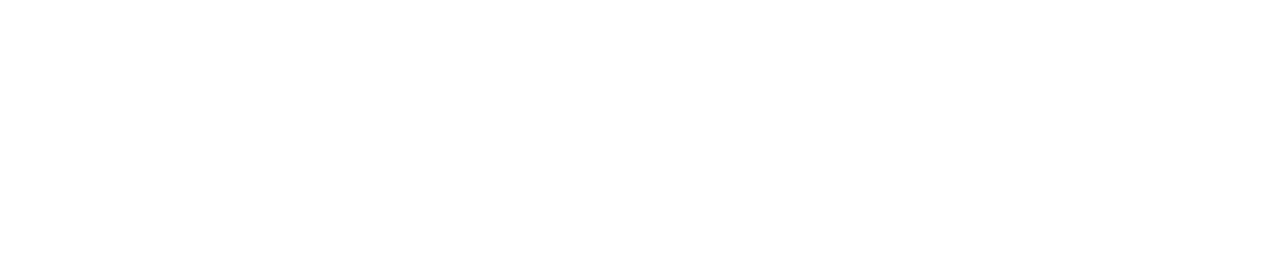
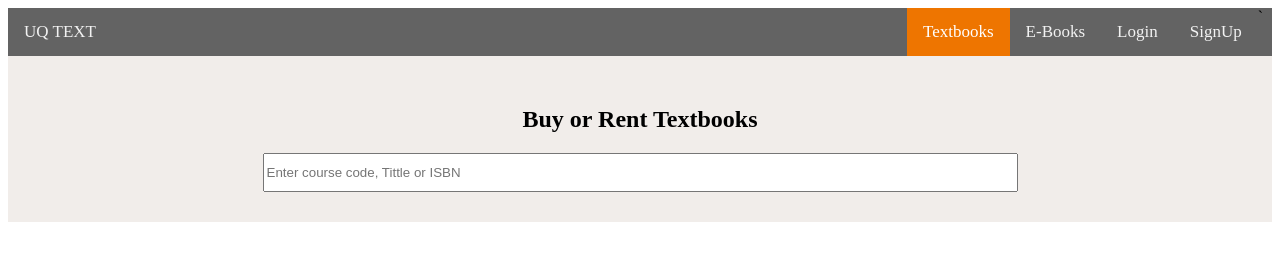
Before and after one commit to justcallmejohn/INFS3202-UQ-text, a plain HTML site: page index.html in a window 1280 px wide. Drawn offline with Linux system fonts and the light colour scheme.

Commit message:
Create an Initial template with a navigation bar

```diff
--- a/index.html
+++ b/index.html
@@ -1,8 +1,49 @@
 <html>
 <head>
+	<meta charset="utf-8">
+	<!--  This is the main tittle that appears in tab of the browser -->
+	<title>UQ Text</title>
+	<!--  Link to the css style sheet -->
+	<link rel="stylesheet" href="style.css" type="text/css" media="screen">
+	<!--  Link to font awesome -->
+	<link href="//maxcdn.bootstrapcdn.com/font-awesome/4.1.0/css/font-awesome.min.css" rel="stylesheet">
+</head>
 
-</head>
-  <body>
+<body>
+	<nav>
 
-  </body>
+		<div id="navbar">
+			<a href="index.html">UQ TEXT</a>
+			<div id="move">
+			  <a class="active" href="javascript:void(0)">Textbooks</a>`
+			  <a href="javascript:void(0)">E-Books</a>
+			  <a href="javascript:void(0)">Login</a>
+			  <a href="javascript:void(0)">SignUp</a>
+			</div>
+		</div>
+		<div class="header">
+  			<h2>Buy or Rent Textbooks</h2>
+  			<input id="search" placeholder="Enter course code, Tittle or ISBN" type="text">
+		</div>
+
+	</nav>
+
+	<script>
+		// This is the fixed nav bar functionality
+		window.onscroll = function() {myFunction()};
+
+		var navbar = document.getElementById("navbar");
+		var sticky = navbar.offsetTop;
+
+		function myFunction() {
+		  if (window.pageYOffset >= sticky) {
+		    navbar.classList.add("sticky")
+		  } else {
+		    navbar.classList.remove("sticky");
+		  }
+		}
+	</script>
+
+</body>
+
 </html>
--- a/style.css
+++ b/style.css
@@ -0,0 +1,60 @@
+.header {
+  background-color: #F1EDEA;
+  padding: 30px;
+  text-align: center;
+}
+#move{
+padding-left: 899px;
+}
+#navbar {
+  overflow: hidden;
+  background-color: #636363;
+}
+h2 {
+color:black;
+
+}
+input[type=text] {
+    width: 755px;
+    height: 39px;
+    -webkit-transition: width 0.4s ease-in-out;
+    transition: width 0.4s ease-in-out;
+}
+/* When the input field gets focus, change its width to 100% */
+input[type=text]:focus {
+    width: 900px;
+}
+
+#navbar a {
+  float: left;
+  display: block;
+  color: #f2f2f2;
+  text-align: center;
+  padding: 14px 16px;
+  text-decoration: none;
+  font-size: 17px;
+}
+
+#navbar a:hover {
+  background-color: #F1EDEA;
+  color: black;
+}
+
+#navbar a.active {
+  background-color: #EE7500;
+  color: white;
+}
+
+.content {
+  padding: 16px;
+}
+
+.sticky {
+  position: fixed;
+  top: 0;
+  width: 100%;
+}
+
+.sticky + .content {
+  padding-top: 60px;
+}
```
Also changed, not shown: images/books.png (added).
